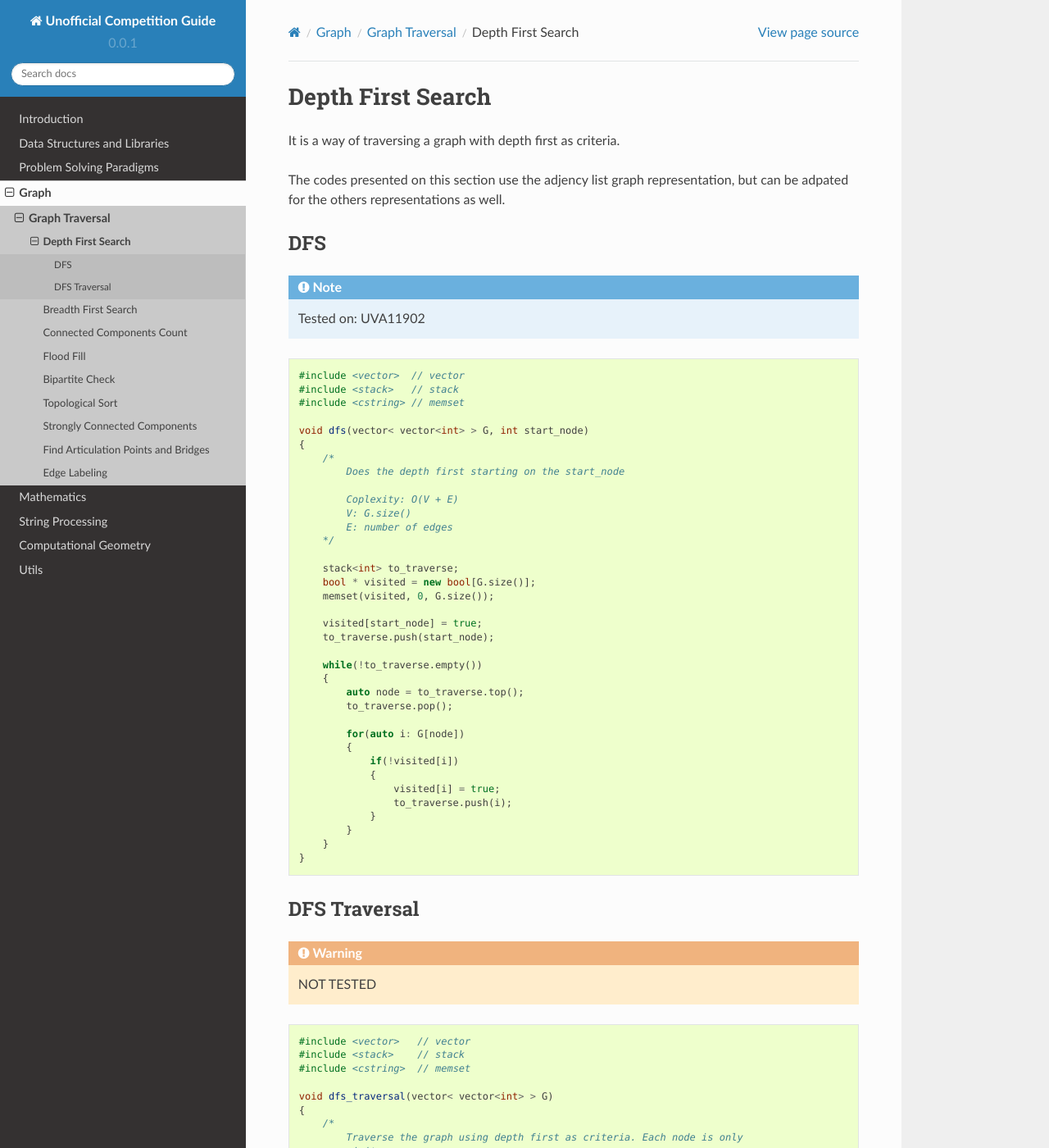
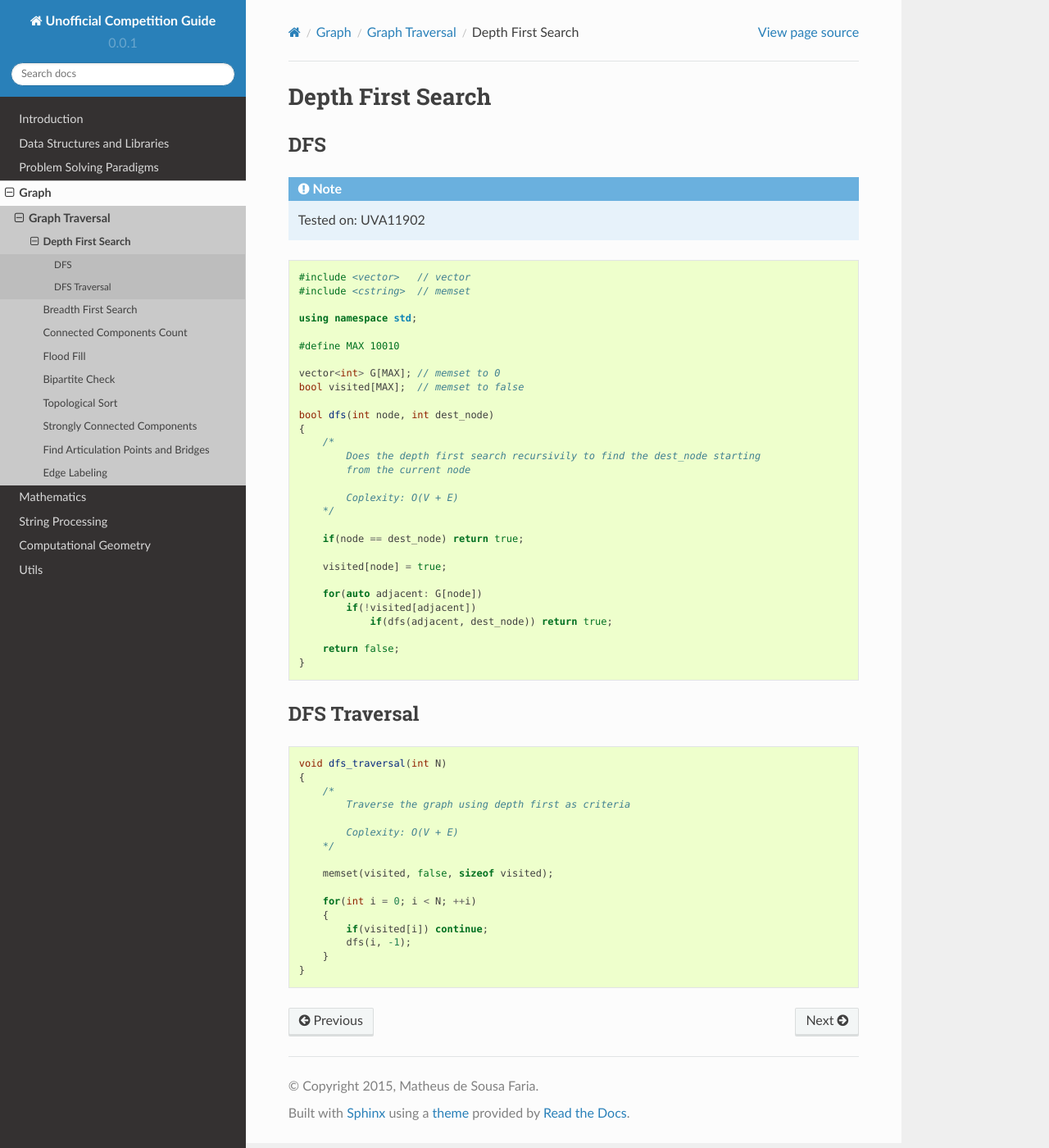
Before and after one commit to MatheusFaria/unofficial-competition-guide, a Sphinx documentation site: the page built from docs/source/dfs.rst, in a window 1280 px wide and 1400 px high. Shown: the whole window at 82% size. Built offline with Sphinx 7.4.7 and the Read the Docs theme 2.0.0, drawn with Linux system fonts in a browser that asks for light colours; some of the changed text lies outside the part shown.

Commit message:
Updating bfs, dfs, and scc

```diff
--- a/docs/source/dfs.rst
+++ b/docs/source/dfs.rst
@@ -1,10 +1,5 @@
 Depth First Search
 ==================
-
-It is a way of traversing a graph with depth first as criteria.
-
-The codes presented on this section use the adjency list graph representation,
-but can be adpated for the others representations as well.
 
 DFS
 ---
@@ -15,93 +10,56 @@ DFS
 
 .. code-block:: cpp
 
-    #include <vector>  // vector
-    #include <stack>   // stack
-    #include <cstring> // memset
+    #include <vector>   // vector
+    #include <cstring>  // memset
 
-    void dfs(vector< vector<int> > G, int start_node)
+    using namespace std;
+
+    #define MAX 10010
+
+    vector<int> G[MAX]; // memset to 0
+    bool visited[MAX];  // memset to false
+
+    bool dfs(int node, int dest_node)
     {
         /*
-            Does the depth first starting on the start_node
+            Does the depth first search recursivily to find the dest_node starting
+            from the current node
 
             Coplexity: O(V + E)
-            V: G.size()
-            E: number of edges
         */
 
-        stack<int> to_traverse;
-        bool * visited = new bool[G.size()];
-        memset(visited, 0, G.size());
+        if(node == dest_node) return true;
 
-        visited[start_node] = true;
-        to_traverse.push(start_node);
+        visited[node] = true;
 
-        while(!to_traverse.empty())
-        {
-            auto node = to_traverse.top();
-            to_traverse.pop();
+        for(auto adjacent: G[node])
+            if(!visited[adjacent])
+                if(dfs(adjacent, dest_node)) return true;
 
-            for(auto i: G[node])
-            {
-                if(!visited[i])
-                {
-                    visited[i] = true;
-                    to_traverse.push(i);
-                }
-            }
-        }
+        return false;
     }
 
 
 DFS Traversal
 -------------
 
-.. warning::
-
-    NOT TESTED
-
 .. code-block:: cpp
 
-    #include <vector>   // vector
-    #include <stack>    // stack
-    #include <cstring>  // memset
-
-    void dfs_traversal(vector< vector<int> > G)
+    void dfs_traversal(int N)
     {
         /*
-            Traverse the graph using depth first as criteria. Each node is only
-            visite once.
+            Traverse the graph using depth first as criteria
 
             Coplexity: O(V + E)
-            V: G.size()
-            E: number of edges
         */
 
-        stack<int> to_traverse;
-        bool * visited = new bool[G.size()];
-        memset(visited, 0, G.size());
+        memset(visited, false, sizeof visited);
 
-        for(unsigned int node_i = 0; node_i < G.size(); ++node_i)
+        for(int i = 0; i < N; ++i)
         {
-            if(visited[node_i]) continue;
-
-            visited[node_i] = true;
-            to_traverse.push(node_i);
-
-            while(!to_traverse.empty())
-            {
-                auto node = to_traverse.top();
-                to_traverse.pop();
-
-                for(auto i: G[node])
-                {
-                    if(!visited[i])
-                    {
-                        visited[i] = true;
-                        to_traverse.push(i);
-                    }
-                }
-            }
+            if(visited[i]) continue;
+            dfs(i, -1);
         }
     }
 
--- a/docs/source/graph-traversal.rst
+++ b/docs/source/graph-traversal.rst
@@ -14,6 +14,6 @@ Contents:
    flood-fill
    bipartite-check
    topological-sort
-   ssc
+   scc
    find-articulation-points-and-bridges
    edge-labeling
--- a/docs/source/ssc.rst
+++ b/docs/source/scc.rst
@@ -6,7 +6,7 @@ Tarjan's Algorithm
 
 .. note::
 
-    Tested on: UVA11838, UVA247
+    Tested on: UVA11838, UVA247, URI1128
 
 .. code-block:: cpp
 
```
Also changed, not shown: docs/source/bfs.rst (+32 -58 lines), 3 other files.
